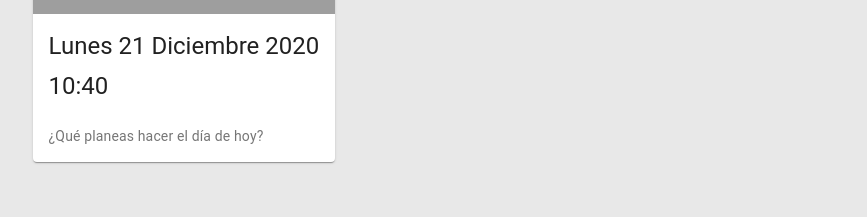
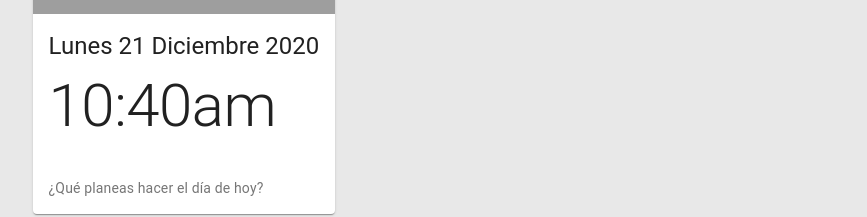
Before and after one commit to seha3/monoku, a React (Create React App) app: page / in a window 1280 px wide. Shown: the part 126-343 px from the top of the page, without its empty margins (198-1065 px from the left). Built offline with nearby package versions, Linux system fonts and the light colour scheme; grey boxes are pictures that could not be loaded.

Commit message:
ultimos cambios

```diff
--- a/src/App.js
+++ b/src/App.js
@@ -20,8 +20,6 @@ function App() {
   return (
     <div className="todo-app">
       <div className={classes.root}>
-        <br/>
-        <br/>
         <ElevationCard />
         <br/>
         <Typography>
--- a/src/components/ElevationCard.js
+++ b/src/components/ElevationCard.js
@@ -30,8 +30,8 @@ export default function MediaCard() {
           <Typography gutterBottom variant="h5" component="h3">
             Lunes 21 Diciembre 2020
           </Typography>
-          <Typography gutterBottom variant="h5" component="h2">
-            10:40
+          <Typography gutterBottom variant="h2" component="h2">
+            10:40am
           </Typography>
           <br/>
           <Typography variant="body2" color="textSecondary" component="p">
--- a/src/components/Todo.js
+++ b/src/components/Todo.js
@@ -1,6 +1,5 @@
 import React, {useState} from 'react'
 import TodoForm from './TodoForm'
-import TodoList from './TodoList'
 import { RiCloseCircleLine } from 'react-icons/ri'
 import { TiEdit } from 'react-icons/ti'
 
```
Also changed, not shown: 1 other file (tests, documents, lock files or other folders).
